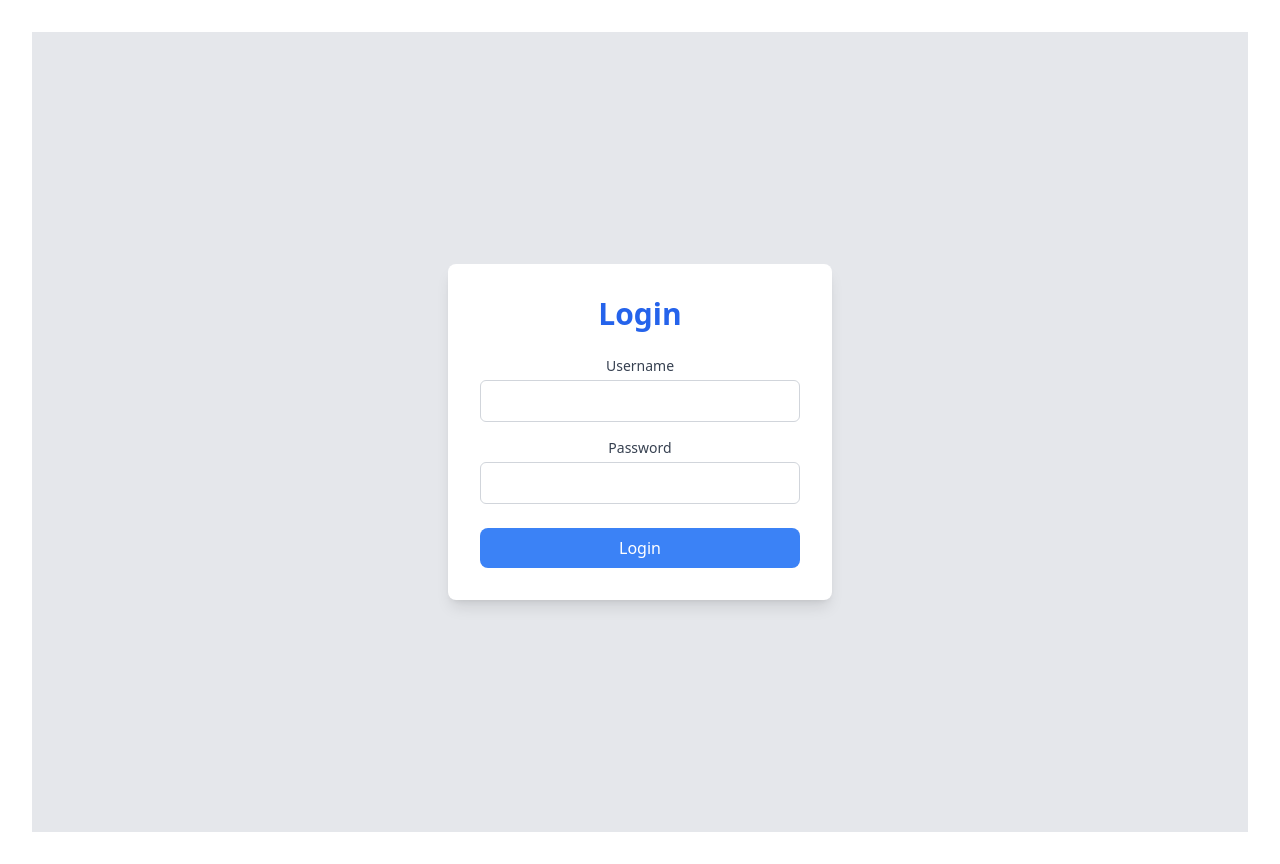
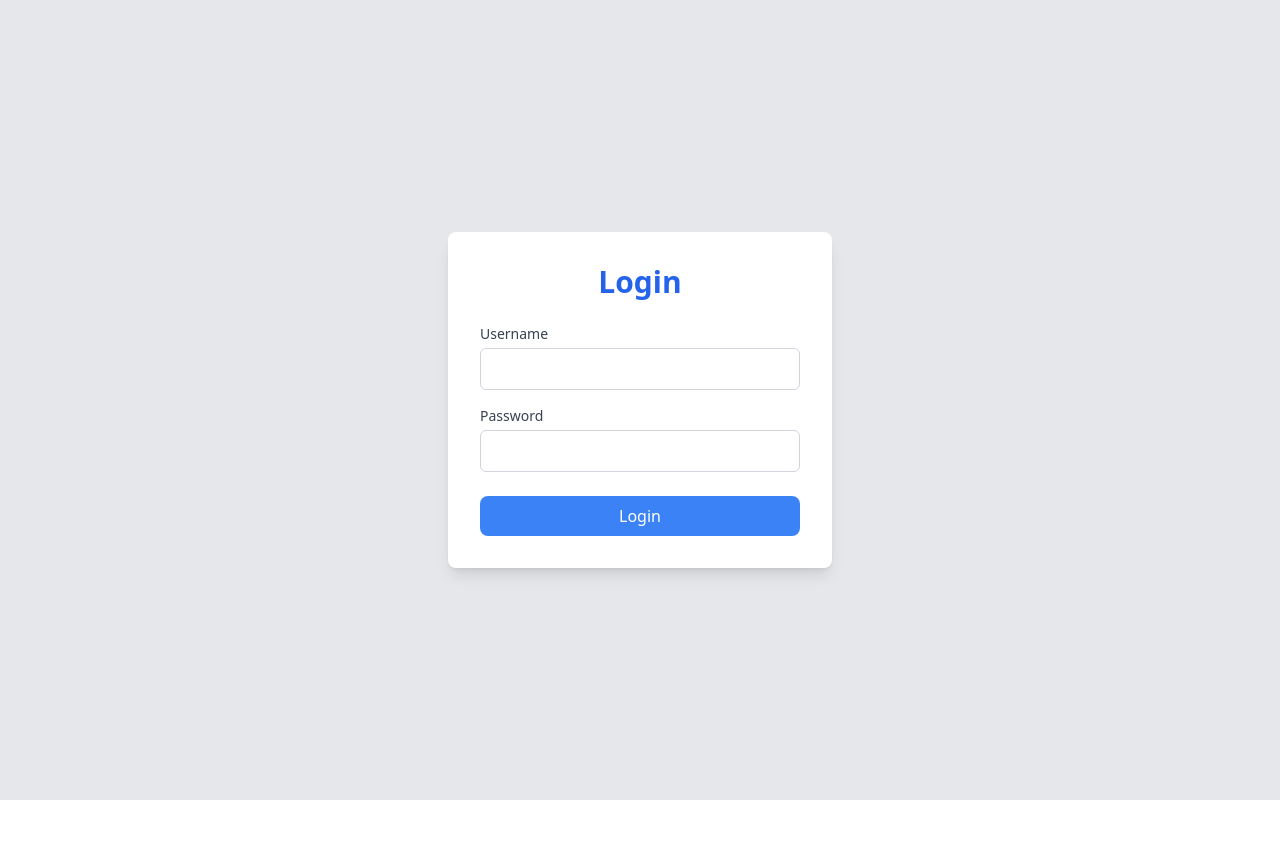
Before and after one commit to Sanduni4822/Production-Ready-Dashboard-Individual, a React (Vite) app in the folder client/: page /profile in a window 1280 px wide. After the commit the page ends 800 px from the top, so only its background shows below. Built offline with nearby package versions, Linux system fonts and the light colour scheme.

Commit message:
feat: update to React Router v6 with private routes and authentication flow

```diff
--- a/client/package.json
+++ b/client/package.json
@@ -11,7 +11,8 @@
   },
   "dependencies": {
     "react": "^19.1.0",
-    "react-dom": "^19.1.0"
+    "react-dom": "^19.1.0",
+    "react-router-dom": "^7.6.3"
   },
   "devDependencies": {
     "@eslint/js": "^9.30.1",
--- a/client/src/App.jsx
+++ b/client/src/App.jsx
@@ -1,18 +1,29 @@
-import { useState } from 'react'
-import './App.css'
-import Login from './pages/Login/Login'
+// src/App.jsx
+import React from 'react';
+import { BrowserRouter as Router, Routes, Route } from 'react-router-dom'; // Use Routes instead of Switch
+import Login from './pages/Login/Login';         // Import Login component
+// import Dashboard from './pages/Dashboard/Dashboard';  // Import Dashboard component
+// import Profile from './pages/Profile/Profile';       // Import Profile component
+// import Settings from './pages/Settings/Settings';    // Import Settings component
+// import PrivateRoute from './components/PrivateRoute'; // Import PrivateRoute to protect routes
 
-function App() {
-  const [count, setCount] = useState(0)
+const App = () => {
+  return (
+    <Router>
+      <Routes>
+        {/* Public Route for Login */}
+        <Route path="/login" element={<Login />} />
 
-  return (
-    <>
-      <div>
-        <Login/>
-      </div>
+        {/* Protected Routes for Dashboard, Profile, and Settings */}
+        {/* <Route path="/dashboard" element={<PrivateRoute><Dashboard /></PrivateRoute>} />
+        <Route path="/profile" element={<PrivateRoute><Profile /></PrivateRoute>} />
+        <Route path="/settings" element={<PrivateRoute><Settings /></PrivateRoute>} /> */}
 
-    </>
-  )
-}
+        {/* Redirect to Login if no route is matched */}
+        <Route path="*" element={<Login />} />
+      </Routes>
+    </Router>
+  );
+};
 
-export default App
+export default App;
--- /dev/null
+++ b/client/src/PrivateRoute/PrivateRoute.jsx
@@ -0,0 +1,11 @@
+// src/components/PrivateRoute.jsx
+import React from 'react';
+import { Navigate } from 'react-router-dom';
+
+const PrivateRoute = ({ children }) => {
+  const isAuthenticated = localStorage.getItem('authToken'); // Check if the token exists in localStorage
+
+  return isAuthenticated ? children : <Navigate to="/login" />;
+};
+
+export default PrivateRoute;
```
Also changed, not shown: 1 other file (tests, documents, lock files or other folders).
